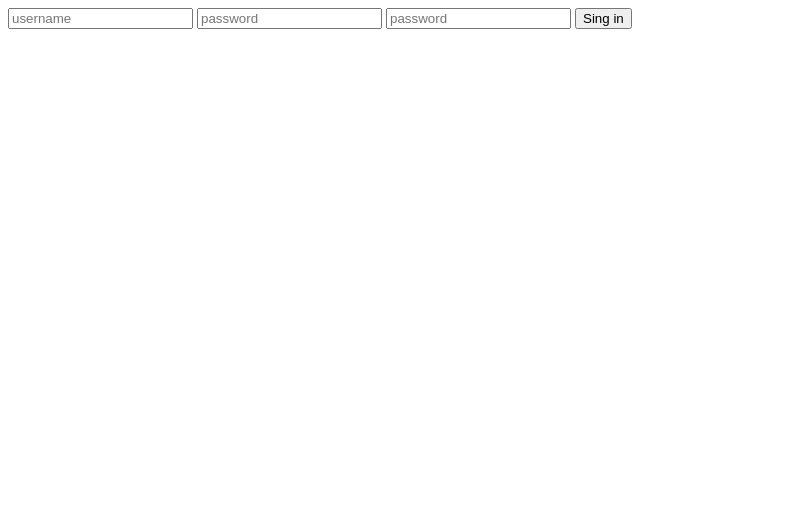
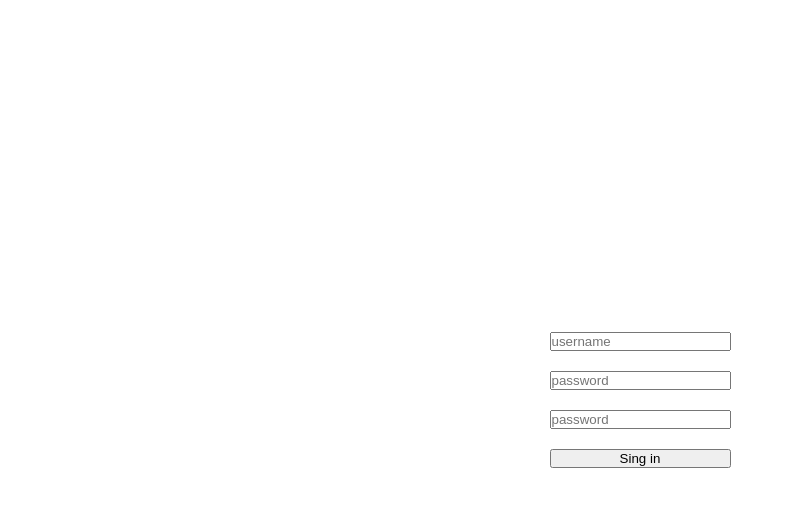
Before and after one commit to LeeEunJeong0731/login-serving, a website: page static/index.html in a window 1280 px wide. Shown: the whole page, without its empty margins (0-786 px from the left). Drawn offline with Linux system fonts and the light colour scheme.

Commit message:
간단한 스타일 지정

```diff
--- a/static/css/style.css
+++ b/static/css/style.css
@@ -0,0 +1,19 @@
+* {
+  margin: 0;
+  padding: 0;
+}
+
+#root {
+  width: 100vw;
+  height: 100vh;
+  display: flex;
+  justify-content: center;
+  align-items: center;
+}
+form {
+  display: flex;
+  flex-direction: column;
+}
+input {
+  margin: 10px;
+}
--- a/static/index.html
+++ b/static/index.html
@@ -4,6 +4,7 @@
     <meta charset="UTF-8" />
     <meta name="viewport" content="width=device-width, initial-scale=1.0" />
     <title>Document</title>
+    <link rel="stylesheet" href="./css/style.css" />
   </head>
   <body>
     <div id="root">
```
